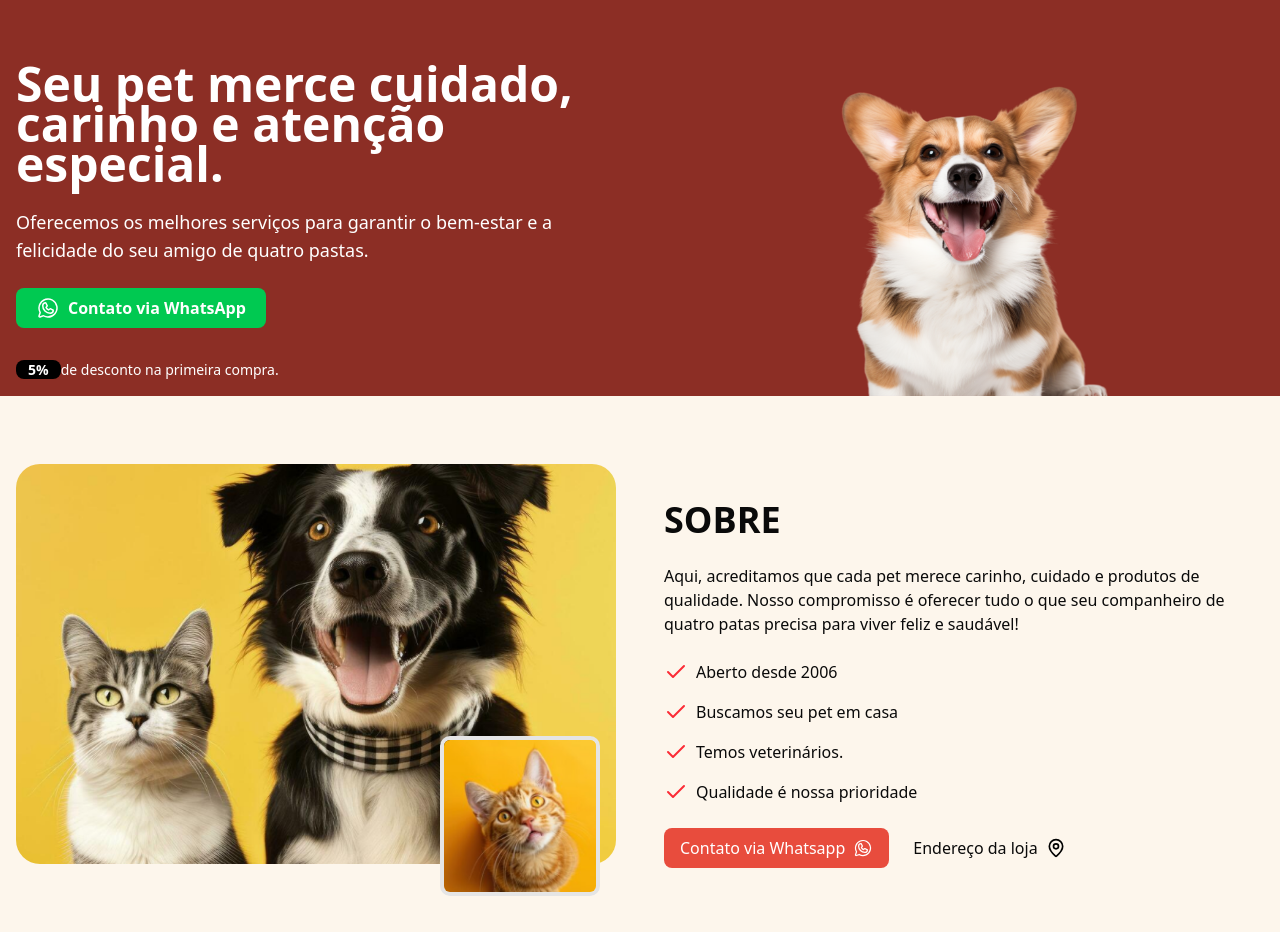
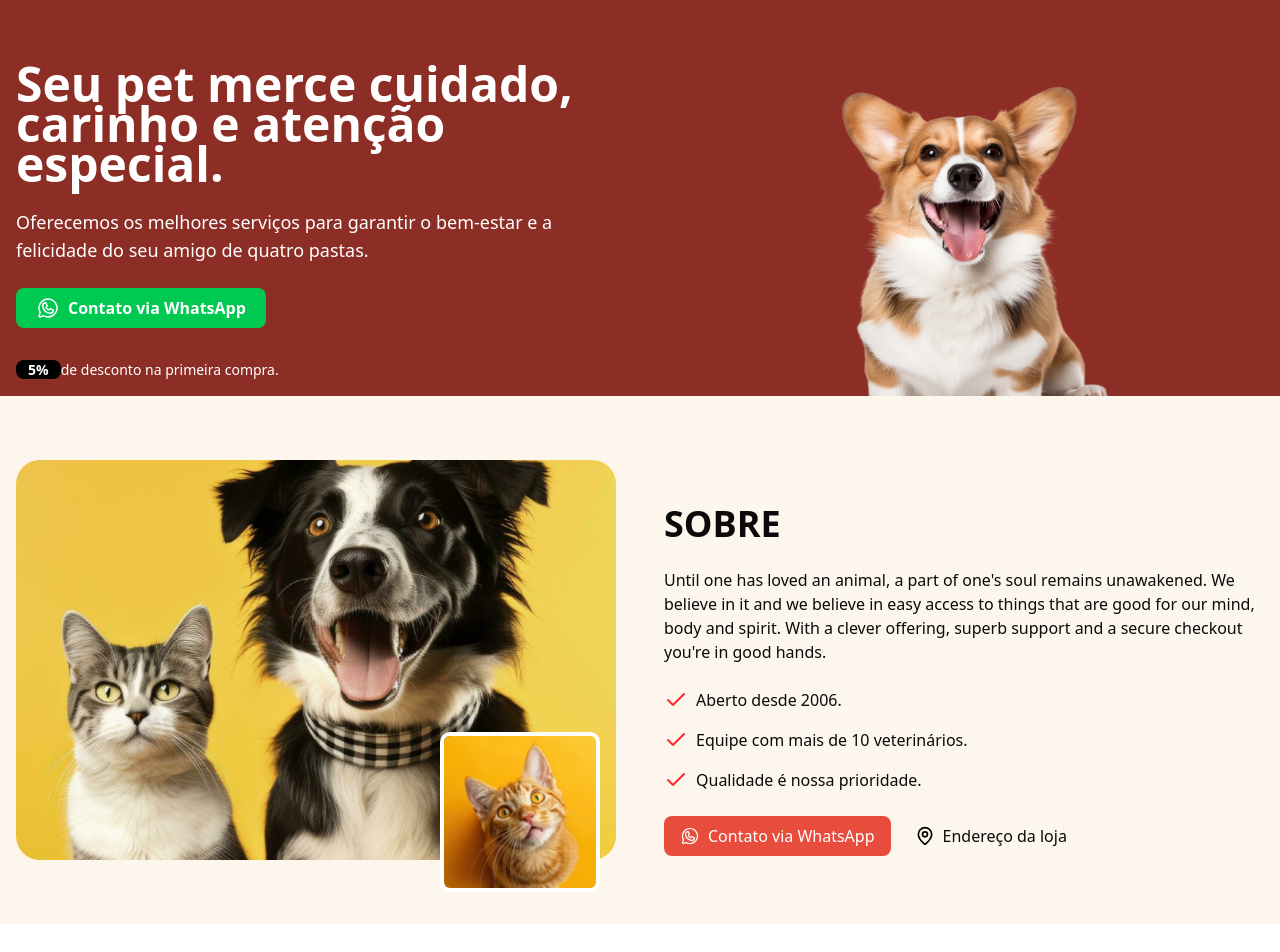
Before and after one commit to wallacejunioreis/site-pet, a Next.js app: page / in a window 1280 px wide. Shown: the top 952 px of the page. Built offline with nearby package versions, Linux system fonts and the light colour scheme.

Commit message:
feat: Implementado o link no botão do Whatsapp.

```diff
--- a/src/app/_components/about.tsx
+++ b/src/app/_components/about.tsx
@@ -1,22 +1,22 @@
 import Image from "next/image";
-import about1img from '../../../public/about-1.png'
-import about2img from '../../../public/about-2.png'
+import about1Img from "../../../public/about-1.png";
+import about2Img from "../../../public/about-2.png";
 import { Check, MapPin } from "lucide-react";
 import { WhatsappLogo } from "@phosphor-icons/react/dist/ssr";
-
-
-
 
 export function About() {
   return (
     <section className="bg-[#FDF6ec] py-16">
-            <div className="container px-4 mx-auto ">
-
+      <div className="container px-4 mx-auto">
         <div className="grid grid-cols-1 lg:grid-cols-2 gap-12 items-center">
-                <div className="relative ">
+          <div
+            className="relative"
+            data-aos="fade-up-right"
+            data-aos-delay="300"
+          >
             <div className="relative w-full h-[400px] rounded-3xl overflow-hidden">
               <Image
-                            src={about1img}
+                src={about1Img}
                 alt="Foto do cachorro"
                 fill
                 quality={100}
@@ -24,10 +24,11 @@ export function About() {
                 priority
               />
             </div>
-                    <div className="absolute w-40 h-40 right-4 -bottom-8 border-4 overflow-hidden rounded-lg">
+
+            <div className="absolute w-40 h-40 right-4 -bottom-8 border-4 overflow-hidden rounded-lg border-white">
               <Image
-                            src={about2img}
-                            alt="Foto do cachorro"
+                src={about2Img}
+                alt="Foto do cachorro 2"
                 fill
                 quality={100}
                 priority
@@ -35,58 +36,57 @@ export function About() {
             </div>
           </div>
 
-
-                <div className="space-y-6 mt-10">
-                    <h2 className="text-4xl font-bold">
-                        SOBRE
-                    </h2>
+          <div
+            className="space-y-6 mt-10"
+            data-aos="fade-up-left"
+            data-aos-delay="300"
+          >
+            <h2 className="text-4xl font-bold">SOBRE</h2>
 
             <p>
-                        Aqui, acreditamos que cada pet merece carinho, cuidado e produtos de qualidade. Nosso compromisso é oferecer tudo o que seu companheiro de quatro patas precisa para viver feliz e saudável!
+              Until one has loved an animal, a part of one's soul remains
+              unawakened. We believe in it and we believe in easy access to
+              things that are good for our mind, body and spirit. With a clever
+              offering, superb support and a secure checkout you're in good
+              hands.
             </p>
 
-                    <ul className="space-y-4 ">
+            <ul className="space-y-4">
               <li className="flex items-center gap-2">
                 <Check className="text-red-500" />
-                            Aberto desde 2006
+                Aberto desde 2006.
               </li>
               <li className="flex items-center gap-2">
                 <Check className="text-red-500" />
-                            Buscamos seu pet em casa
+                Equipe com mais de 10 veterinários.
               </li>
               <li className="flex items-center gap-2">
                 <Check className="text-red-500" />
-                            Temos veterinários.
-                        </li>
-                        <li className="flex items-center gap-2">
-                            <Check className="text-red-500" />
-                            Qualidade é nossa prioridade
+                Qualidade é nossa prioridade.
               </li>
             </ul>
 
             <div className="flex gap-2">
-                        <a href="#"
-                            className="bg-[#E84C3D] text-white flex items-center justify-center w-fit gap-2 px-4 py-2 rounded-md">
-                            Contato via Whatsapp
+              <a
+                target="_blank"
+                href={`https://wa.me/556799998800?text=Olá vim pelo site e gostaria de mais informações`}
+                className="bg-[#E84C3D] text-white flex items-center justify-center w-fit gap-2 px-4 py-2 rounded-md"
+              >
                 <WhatsappLogo className="w-5 h-5 text-white" />
+                Contato via WhatsApp
               </a>
 
-                        <a href="#"
-                            className="flex items-center justify-center w-fit gap-2 px-4 py-2 rounded-md">
+              <a
+                href="#"
+                className=" flex items-center justify-center w-fit gap-2 px-4 py-2 rounded-md"
+              >
+                <MapPin className="w-5 h-5 text-black" />
                 Endereço da loja
-                            <MapPin className="w-5 h-5 text-black" />
               </a>
             </div>
-
           </div>
-
         </div>
-
-
-
-
-
       </div>
     </section>
-    )
+  );
 }
```
Lines whose indentation alone changed are shown as unchanged.
